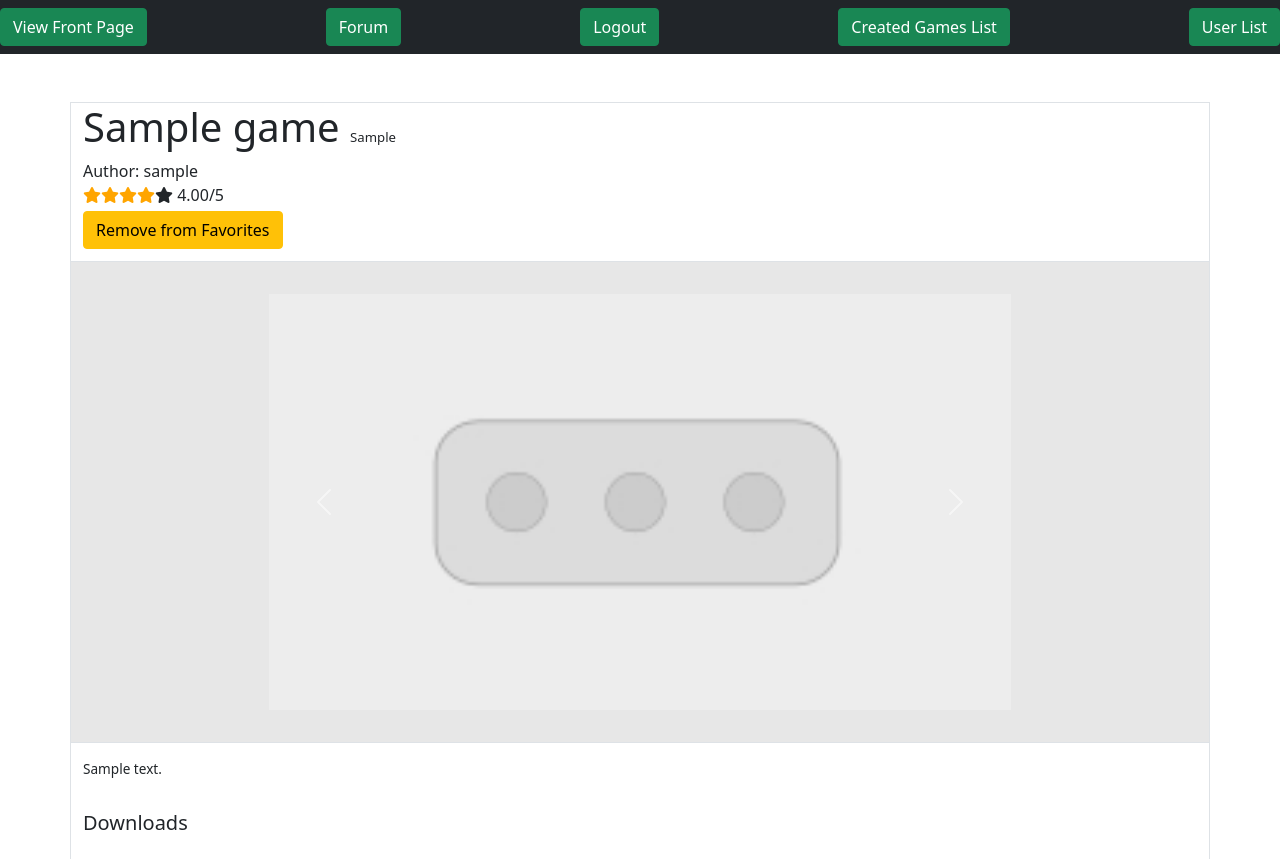
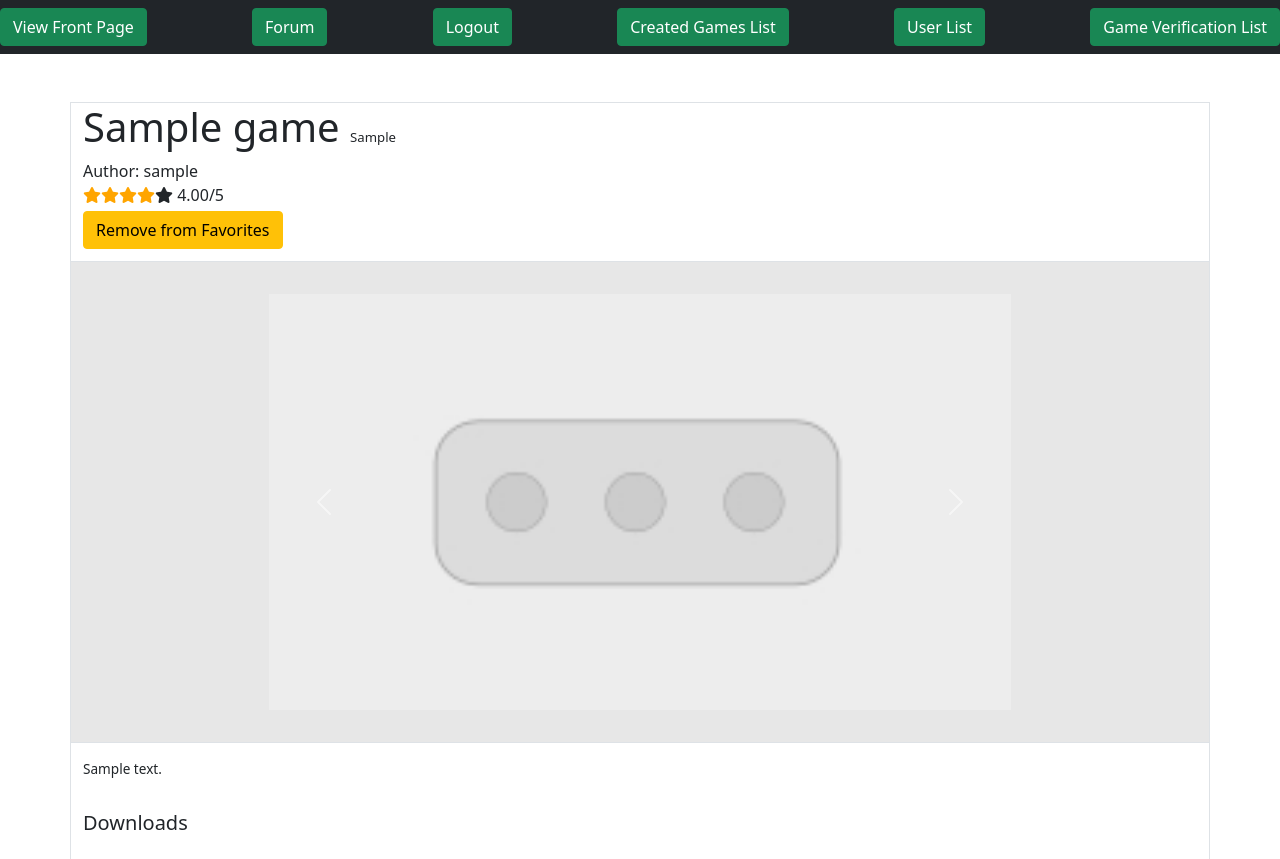
Before and after one commit to rasebdon/itp-minigames, a PHP site: page /index.php?action=viewGame&id=1 in a window 1280 px wide. Shown: the top 859 px of the page. Run offline with PHP 8.4, Linux system fonts and the light colour scheme; the visitor is signed in with stand-in values (Sample User, id 1); tables that the repository leaves empty hold one stand-in row (values such as "Sample post"); some libraries are stand-ins or nearby versions.

Commit message:
Added game verification system

```diff
--- a/css/game.css
+++ b/css/game.css
@@ -21,6 +21,10 @@
 }
 span.game-version {
     font-size: 0.33em!important;
+}
+span.game-verified {
+    font-size: 0.5em!important;
+    color: red;
 }
 .checked {
     color: orange;
--- a/index.php
+++ b/index.php
@@ -123,6 +123,7 @@ if ($showDebug) {
         <?php
         if ($loggedIn) {
             $accessStrength = $userType->getAccessStrength();
+            $_SESSION['AccessStrength'] = $accessStrength;
             // Normal user components
             if ($accessStrength >= UserType::User()->getAccessStrength()) {
         ?>
@@ -138,8 +139,9 @@ if ($showDebug) {
             }
             // Admin components
             if ($accessStrength >= UserType::Admin()->getAccessStrength()) {
-            ?> <a href="index.php?action=showUsers&amount=20&offset=0" class="btn btn-success">User List</a>
-
+            ?>
+            <a href="index.php?action=showUsers&amount=20&offset=0" class="btn btn-success">User List</a>
+            <a href="index.php?action=listGamesToVerify&amount=20&offset=0" class="btn btn-success">Game Verification List</a>
             <?php
             }
         } else {
@@ -208,6 +210,7 @@ if ($showDebug) {
             // Admin components
             if ($accessStrength >= UserType::Admin()->getAccessStrength()) {
                 require_once "utility/UserAdministration.php";
+                require_once "utility/GameVerificationList.php";
             }
         } else {
             // if someone isn´t logged in
--- a/models/Game.php
+++ b/models/Game.php
@@ -4,7 +4,7 @@
  */
 class Game {
     private $id;
-    private $name;
+    private $title;
     private $author;
     private $description;
     /** Associative bool array with keys: `windows`, `linux`, `mac` */
@@ -12,13 +12,14 @@ class Game {
     private $version;
     private $rating;
     private $playCount;
+    private $verified;
     /** Array with all screenshot paths */
     private $screenshots;
 
-    function __construct(int $id, string $name, User $author, string $description, array $plattforms, string $version, float $rating, array $screenshots, int $playCount)
+    function __construct(int $id, string $title, User $author, string $description, array $plattforms, string $version, float $rating, array $screenshots, int $playCount, bool $verified)
     {
         $this->id = $id;
-        $this->name = $name;
+        $this->title = $title;
         $this->author = $author;
         $this->description = $description;
         $this->plattforms = $plattforms;
@@ -26,6 +27,7 @@ class Game {
         $this->rating = $rating;
         $this->screenshots = $screenshots;
         $this->playCount = $playCount;
+        $this->verified = $verified;
     }
 
     /**
@@ -37,11 +39,11 @@ class Game {
     }
 
     /**
-     * Get the value of name
+     * Get the value of title
      */
-    public function getName()
+    public function getTitle()
     {
-        return $this->name;
+        return $this->title;
     }
 
     /**
@@ -126,4 +128,12 @@ class Game {
     {
         return $this->playCount;
     }
+
+    /**
+     * Get the value of verified
+     */
+    public function isVerified()
+    {
+        return $this->verified;
+    }
 }
--- a/services/GameService.class.php
+++ b/services/GameService.class.php
@@ -39,7 +39,8 @@ class GameService
                 $gamesData[$i]['Version'],
                 $gamesData[$i]['Rating'] == null ? 0 : $gamesData[$i]['Rating'],
                 array(), // TODO !
-                $gamesData[$i]['PlayCount']
+                $gamesData[$i]['PlayCount'],
+                $gamesData[$i]['Verified']
             );
         }
         return $games;
@@ -67,18 +68,137 @@ class GameService
             $gameData['Version'],
             $gameData['Rating'] == null ? 0 : $gameData['Rating'],
             array(), // TODO !
-            $gameData['PlayCount']
+            $gameData['PlayCount'],
+            $gameData['Verified']
         );
     }
 
-  //function with dummy data to test stuff
-    public function getAllGames(){
-        $this->db->query("SELECT * from game");
+    function searchGames(string $title, bool $verified = true, bool $all = false) {
+
+        if($all)
+            $this->db->query("SELECT * from game WHERE `Name` LIKE ? ORDER BY GameID ASC", "%" . $title . "%");
+        else if($verified)
+            $this->db->query("SELECT * from game WHERE `Name` LIKE ? AND Verified = 1 ORDER BY GameID ASC", "%" . $title . "%");
+        else
+            $this->db->query("SELECT * from game WHERE `Name` LIKE ? AND Verified = 0 ORDER BY GameID ASC", "%" . $title . "%");
+
+        // Null reference catch
+        if (!($gameData = $this->db->fetchAll()))
+        return null;
+
+        $gameObjs = array();
+
+        for ($i = 0; $i < sizeof($gameData); $i++) {
+        $gameObjs[$i] = new Game(
+            $gameData[$i]['GameID'],
+            $gameData[$i]['Name'],
+            UserService::$instance->getUser($gameData[$i]['FK_UserID']),
+            $gameData[$i]['Description'],
+            array(),
+            $gameData[$i]['Version'],
+            0,
+            array(),
+            0,
+            $gameData[$i]['Verified']
+        );
+        }
+        return $gameObjs;
+    }
+
+    function getGames(int $offset, int $amount, bool $verified = true, bool $all = false) {
+        if($all)
+            $this->db->query("SELECT * from game ORDER BY GameID ASC LIMIT ?, ?", $offset, $amount);
+        else if($verified)
+            $this->db->query("SELECT * from game WHERE Verified = 1 ORDER BY GameID ASC LIMIT ?, ?", $offset, $amount);
+        else
+            $this->db->query("SELECT * from game WHERE Verified = 0 ORDER BY GameID ASC LIMIT ?, ?", $offset, $amount);
 
         // Null reference catch
         if (!($gameData = $this->db->fetchAll()))
             return null;
 
+        $gameObjs = array();
+
+        for ($i = 0; $i < sizeof($gameData); $i++) {
+            $gameObjs[$i] = new Game(
+                $gameData[$i]['GameID'],
+                $gameData[$i]['Name'],
+                UserService::$instance->getUser($gameData[$i]['FK_UserID']),
+                $gameData[$i]['Description'],
+                array(),
+                $gameData[$i]['Version'],
+                0,
+                array(),
+                0,
+                $gameData[$i]['Verified']
+            );
+        }
+        return $gameObjs;
+    }
+
+    function deleteGame(int $id) {
+        $game = $this->getGame($id);
+
+        if($game == null)
+            return;
+
+        $dirPath = "resources/games/" . str_replace(' ', '', $game->getTitle());
+
+        // Delete Games
+        try {
+            $this->deleteGameFolder($dirPath);
+        }
+        catch(Exception $e) {
+            // echo $e->getMessage();
+        }
+
+        // Remove from Database
+        $this->db->query("DELETE FROM game WHERE GameID = ?", $id);
+    }
+
+    function deleteGameFolder(string $dirPath) {
+        if (!is_dir($dirPath)) {
+            throw new InvalidArgumentException("$dirPath must be a directory");
+        }
+        if (substr($dirPath, strlen($dirPath) - 1, 1) != '/') {
+            $dirPath .= '/';
+        }
+        $files = glob($dirPath . '*', GLOB_MARK);
+        foreach ($files as $file) {
+            if (is_dir($file)) {
+                $this->deleteGameFolder($file);
+            } else {
+                unlink($file);
+            }
+        }
+        rmdir($dirPath);
+    }
+
+    function verifyGame(int $id) {
+        $this->db->query("UPDATE game SET Verified = 1 WHERE GameID = ?", $id);
+    }
+
+    function getGamesCount(bool $verified = true, bool $all = false) {
+        if($all)
+            $this->db->query("SELECT COUNT(GameID) as Amount  from game");
+        else if($verified)
+            $this->db->query("SELECT COUNT(GameID) as Amount  from game WHERE Verified = 1");
+        else
+            $this->db->query("SELECT COUNT(GameID) as Amount from game WHERE Verified = 0");
+        return $this->db->fetchArray()['Amount'];
+    }
+
+    public function getAllGames(bool $verified = true, bool $all = false){
+        if($all)
+            $this->db->query("SELECT * from game");
+        else if($verified)
+            $this->db->query("SELECT * from game WHERE Verified = 1");
+        else
+            $this->db->query("SELECT * from game WHERE Verified = 0");
+
+        // Null reference catch
+        if (!($gameData = $this->db->fetchAll()))
+            return null;
 
         $gameObjs = array();
 
@@ -93,7 +213,8 @@ class GameService
                 $gameData[$i]['Version'],
                 0,
                 array(),
-                0
+                0,
+                $gameData[$i]['Verified']
             );
         }
         return $gameObjs;
@@ -106,7 +227,6 @@ class GameService
             return null;
 
         $gameObj = new Game(
-
             $gameData[0]['GameID'],
             $gameData[0]['Name'],
             UserService::$instance->getUser($gameData[0]['FK_UserID']),
@@ -115,7 +235,8 @@ class GameService
             $gameData[0]['Version'],
             0,
             array(),
-            0
+            0,
+            $gameData[0]['Verified']
         );
 
         return $gameObj;
--- a/utility/ForumMainPage.php
+++ b/utility/ForumMainPage.php
@@ -9,7 +9,7 @@ if (isset($_GET['action'])) {
             ?>
             <div class="forum-banner md-12 mb-3 d-flex justify-content-between" onclick="location.href='index.php?action=forum&id=<?= GameService::$instance->getForumID($game)?>';">
                 <h1 class="m-0">
-                    <span class="d-inline-block"><?= $game->getName() ?></span>
+                    <span class="d-inline-block"><?= $game->getTitle() ?></span>
                     <span class="d-inline-block text-muted forum-banner-author">by
                         <?= $game->getAuthor()->getUsername(); ?>
                     </span>
--- a/utility/ForumRenderer.php
+++ b/utility/ForumRenderer.php
@@ -35,7 +35,7 @@ class ForumRenderer {
                     background-repeat: no-repeat;
                     background-position: center;">
         <div class="forum-header custom-shadow col-md-6 px-0">
-            <h1 class="display-4"><?= $game->getName()?></h1>
+            <h1 class="display-4"><?= $game->getTitle()?></h1>
             <p class="mb-0 forum-linktogame">
                 <a href="index.php?action=viewGame&id=<?= $game->getId()?>" class="custom-shadow">visit site...</a>
             </p>
--- a/utility/GameList.php
+++ b/utility/GameList.php
@@ -49,7 +49,7 @@ class GameList {
             <div class="created-game col-12 row mb-3" id="created-game-<?=$game->getId()?>">
                 <div class="col-3"><img src="<?=$thumbnail?>" width="100%"></div>
                 <div class="col-9 row">
-                    <a class="no-hyperlink" href="index.php?action=viewGame&id=<?=$game->getId()?>"><div class="col-8 h2"><?=$game->getName()?></div></a>
+                    <a class="no-hyperlink" href="index.php?action=viewGame&id=<?=$game->getId()?>"><div class="col-8 h2"><?=$game->getTitle()?></div></a>
                     <div class="col-12">
                     <?php
                     for ($j=0; $j < 5; $j++) {
--- a/utility/GameRenderer.php
+++ b/utility/GameRenderer.php
@@ -15,7 +15,8 @@ class GameRenderer {
         switch($_GET['action']) {
             case "viewGame":
                 $game = GameService::$instance->getGame($_GET['id']);
-                $this->RenderGame($game);
+                if($game->isVerified() || (isset($_SESSION['AccessStrength']) && $_SESSION['AccessStrength'] >= UserType::Admin()->getAccessStrength()))
+                    $this->RenderGame($game);
                 break;
         }
     }
@@ -50,7 +51,8 @@ class GameRenderer {
                 4.722415,
                 array(  0 => "https://news.xbox.com/de-de/wp-content/uploads/sites/3/2020/04/Minecraft-RTX-Beta_Hero.jpg?fit=1920%2C1080",
                         1 => "https://i1.wp.com/www.minecraftrocket.com/wp-content/uploads/2015/03/LikeMinecraft-Shaders-Screenshot-1.png"),
-                      275);
+                      275,
+                    true);
 
         }
         // Do not render if function is called without game
@@ -61,11 +63,13 @@ class GameRenderer {
         <div class="row border game-display mt-5 mb-5">
             <div class="md-12 mb-2">
                 <h1 class="m-0">
-                    <span class="d-inline-block"><?= $game->getName() ?></span>
+                    <span class="d-inline-block"><?= $game->getTitle() ?></span>
                     <span class="d-inline-block game-version">
                         <?= $game->getVersion() ?>
                     </span>
-
+                    <span class="d-inline-block game-verified">
+                        <?= $game->isVerified() == 0 ? "Not verified" : "" ?>
+                    </span>
                 </h1>
             </div>
             <div class="col-12">
@@ -156,7 +160,7 @@ class GameRenderer {
                             </span>
                         </div>
                         <div class="col-6 text-end">
-                            <a class="btn btn-download" href="<?= "resources/games/" . urlencode(str_replace(' ', '', $game->getName())) . "/" . $game->getVersion() . "_" . Platform::Windows()->name . ".zip"?>">
+                            <a class="btn btn-download" href="<?= "resources/games/" . urlencode(str_replace(' ', '', $game->getTitle())) . "/" . $game->getVersion() . "_" . Platform::Windows()->name . ".zip"?>">
                                 Download
                             </a>
                         </div>
@@ -173,7 +177,7 @@ class GameRenderer {
                             </span>
                         </div>
                         <div class="col-6 text-end">
-                        <a class="btn btn-download" href="<?= "resources/games/" . urlencode(str_replace(' ', '', $game->getName())) . "/" . $game->getVersion() . "_" . Platform::Mac()->name . ".zip"?>">
+                        <a class="btn btn-download" href="<?= "resources/games/" . urlencode(str_replace(' ', '', $game->getTitle())) . "/" . $game->getVersion() . "_" . Platform::Mac()->name . ".zip"?>">
                                 Download
                             </a>
                         </div>
@@ -190,7 +194,7 @@ class GameRenderer {
                             </span>
                         </div>
                         <div class="col-6 text-end">
-                            <a class="btn btn-download" href="<?= "resources/games/" . urlencode(str_replace(' ', '', $game->getName())) . "/" . $game->getVersion() . "_" . Platform::Linux()->name . ".zip"?>">
+                            <a class="btn btn-download" href="<?= "resources/games/" . urlencode(str_replace(' ', '', $game->getTitle())) . "/" . $game->getVersion() . "_" . Platform::Linux()->name . ".zip"?>">
                                 Download
                             </a>
                         </div>
--- /dev/null
+++ b/utility/GameVerificationList.php
@@ -0,0 +1,209 @@
+<?php
+class GameVerificationList {
+
+    /** @var GameVerificationList */
+    public static $instance;
+
+    function __construct()
+    {
+        // Check for delete game
+        if(isset($_GET['delete'])) {
+            GameService::$instance->deleteGame($_GET['delete']);
+        }
+        // Check for verify game
+        if(isset($_GET['verify'])) {
+            GameService::$instance->verifyGame($_GET['verify']);
+        }
+        // Route GET variables
+        if(!isset($_GET['action']))
+            return;
+        switch($_GET['action']) {
+            case "listGamesToVerify":
+                if(isset($_GET['offset']) && isset($_GET['amount']))
+                    $this->showGamesToVerify($_GET['offset'], $_GET['amount']);
+                break;
+            case "searchVerificationGames":
+                if(isset($_GET['gameTitle']))
+                    $this->searchGames($_GET['gameTitle']);
+                break;
+        }
+    }
+
+    /**
+     * Shows the next set of games from the offset and amount given
+     */
+    public function showGamesToVerify($offset = 0, $amount = 20) {
+        // Check if games can be loaded (games amount > 0)
+        if(($gamesAmount = GameService::$instance->getGamesCount(false, false)) == 0)
+            return;
+
+        ?>
+        <div class="row game-verification-list">
+            <div class="mb-3 col-12 text-center">
+            <h1 class="display-3">Game Verification List</h1>
+            </div>
+            <div class="game-verification-list-search mb-5 mt-3">
+                <form class="d-flex row justify-content-center">
+                    <div class="mt-3 row col-6">
+                        <div class="col-10">
+                            <input class="d-block form-control me-2" name="gameTitle" id="search-id" type="search" placeholder="Search Game Title" aria-label="Search">
+                        </div>
+                        <input type="hidden" name="action" value="searchVerificationGames">
+                        <button class="btn btn-outline-success col-2" type="submit">Search</button>
+                    </div>
+                </form>
+            </div>
+            <div class="game-box col-12 row game-verification-list-item">
+                <div class="col-2 fw-bold">ID</div>
+                <div class="col-2 fw-bold">Title</div>
+                <div class="col-2 fw-bold">Author</div>
+                <div class="col-2 fw-bold">Version</div>
+                <div class="col-1 fw-bold">Delete</div>
+                <div class="col-1 fw-bold">Verify</div>
+                <div class="col-1 fw-bold">View</div>
+            </div>
+        <?php
+
+        // Get all unverfied games
+        $games = GameService::$instance->getGames($offset = 0, $amount = 20, false, false);
+
+        // Render all games that were loaded
+        /** @var Game $game */
+        foreach($games as $game) {
+            ?>
+            <div class="game-box col-12 row game-verification-list-item">
+                <div class="col-2"><?= $game->getId()?></div>
+                <div class="col-2"><?= $game->getTitle() ?></div>
+                <div class="col-2"><a href="<?= "?action=showUser&id=" . $game->getAuthor()->getId() ?>"><?= $game->getAuthor()->getUsername()?></a></div>
+                <div class="col-2"><?= $game->getVersion()?></div>
+                <div class="col-1">
+                    <a href="<?= "?action=listGamesToVerify&amount=$amount&offset=$offset&delete=" . $game->getId() ?>" class="btn btn-danger">X</a>
+                </div>
+                <div class="col-1">
+                    <a href="<?= "?action=listGamesToVerify&amount=$amount&offset=$offset&verify=" . $game->getId() ?>" class="btn btn-success">&#10003;</a>
+                </div>
+                <div class="col-1">
+                    <a href="?action=viewGame&id=<?=$game->getId()?>" class="btn btn-primary"><i class="bi bi-search"></i></a>
+                </div>
+            </div>
+            <?php
+        }
+
+        // Add buttons
+        ?>
+        <div class="mt-5 col-12 row p-0">
+        <div class="mt-2 mb-2 col-12"><p>Showing games <?=$offset + 1?> - <?=$offset + sizeof($games)?> ( <?=$gamesAmount?> total )</p></div>
+        <div class="d-flex col-6 justify-content-start p-0">
+        <?php
+        // If there are any game left that can be loaded before ( > amount ) then show button
+        if($offset - $amount >= 0) {
+            // Add load last amount
+            ?>
+            <a type="button" class="btn btn-primary" href="/?action=listGamesToVerify&amount=<?= $amount ?>&offset=<?=$offset - $amount > 0 ? $offset - $amount : 0?>">
+                Last <?= $amount ?> Games
+            </a>
+            <?php
+
+        }
+        ?>
+        </div>
+        <div class="d-flex col-6 justify-content-end p-0">
+        <?php
+        // If there are any games left that can be loaded after ( < total games in db ) then show button
+        if($amount + $offset < $gamesAmount) {
+            // Add load next amount
+            ?>
+            <a type="button" class="btn btn-primary" href="/?action=listGamesToVerify&amount=<?= $amount ?>&offset=<?= $offset + $amount?>">
+                Next <?= $amount ?> Games
+            </a>
+            <?php
+        }
+        ?>
+        </div>
+        </div>
+        </div>
+        <?php
+    }
+
+    /**
+     * Shows all games that are meeting the searched criteria
+     */
+    public function searchGames($searchTitle) {
+        // Check if games can be loaded (games amount > 0)
+        if(($gamesAmount = GameService::$instance->getGamesCount()) == 0)
+            return;
+
+        ?>
+        <div class="row game-verification-list">
+            <div class="mb-3 col-12 text-center">
+            <h1 class="display-3">Game Verification List</h1>
+            </div>
+            <div class="game-verification-search mb-4 mt-3">
+                <form class="d-flex row justify-content-center">
+                    <div class="mt-3 row col-6">
+                        <div class="col-10">
+                            <input class="d-block form-control me-2" name="gameTitle" id="search-id" type="search" placeholder="Search Game Title" aria-label="Search">
+                        </div>
+                        <input type="hidden" name="action" value="searchVerificationGames">
+                        <button class="btn btn-outline-success col-2" type="submit">Search</button>
+                    </div>
+                </form>
+            </div>
+            <div class="game-verification-search mb-2 text-center">
+                <a class="btn btn-success" type="button" href="/?action=listGamesToVerify&offset=0&amount=20">Show all</a>
+            </div>
+            <div class="game-verification-search mb-5 mt-3 text-center">
+                <h2>Showing results for "<?= $searchTitle?>"</h2>
+            </div>
+            <div class="game-box col-12 row game-verification-list-item">
+                <div class="col-2 fw-bold">ID</div>
+                <div class="col-2 fw-bold">Title</div>
+                <div class="col-2 fw-bold">Author</div>
+                <div class="col-2 fw-bold">Version</div>
+                <div class="col-1 fw-bold">Delete</div>
+                <div class="col-1 fw-bold">Verify</div>
+                <div class="col-1 fw-bold">View</div>
+            </div>
+        <?php
+
+        // Load the games from the service class
+        $games = GameService::$instance->searchGames($searchTitle, false, false);
+
+        if($games == null || sizeof($games) == 0) {
+            ?>
+            <div class="game-box col-12 text-center">
+                <p class="h4 mt-5">No results found</p>
+            </div>
+            <?php
+            return;
+        }
+
+        // Render all games that were loaded
+        /** @var Game $game */
+        foreach($games as $game) {
+            ?>
+            <div class="game-box col-12 row game-verification-list-item">
+                <div class="col-2"><?= $game->getId()?></div>
+                <div class="col-2"><?= $game->getTitle() ?></div>
+                <div class="col-2"><a href="<?= "?action=showUser&id=" . $game->getAuthor()->getId() ?>"><?= $game->getAuthor()->getUsername()?></a></div>
+                <div class="col-2"><?= $game->getVersion()?></div>
+                <div class="col-1">
+                    <a href="<?= "?action=listGamesToVerify&delete=" . $game->getId() ?>" class="btn btn-danger">X</a>
+                </div>
+                <div class="col-1">
+                    <a href="<?= "?action=listGamesToVerify&verify=" . $game->getId() ?>" class="btn btn-success">&#10003;</a>
+                </div>
+                <div class="col-1">
+                    <a href="?action=viewGame&id=<?=$game->getId()?>" class="btn btn-primary"><i class="bi bi-search"></i></a>
+                </div>
+            </div>
+            <?php
+        }
+        ?>
+        </div>
+        </div>
+        <?php
+    }
+}
+
+GameVerificationList::$instance = new GameVerificationList();
--- a/utility/UserAdministration.php
+++ b/utility/UserAdministration.php
@@ -156,8 +156,8 @@ class UserAdministration {
             <div class="user-box col-12 row user-administration-list-item">
                 <div class="col-2 fw-bold">ID</div>
                 <div class="col-2 fw-bold">Username</div>
+                <div class="col-2 fw-bold">Last Name</div>
                 <div class="col-2 fw-bold">First Name</div>
-                <div class="col-2 fw-bold">Last Name</div>
                 <div class="col-2 fw-bold">Role</div>
                 <div class="col-1 fw-bold">Delete</div>
                 <div class="col-1 fw-bold">View</div>
--- a/utility/frontPage.php
+++ b/utility/frontPage.php
@@ -120,7 +120,7 @@ if (!isset($_GET['action'])) {
                             <div class="sm-3 mb-2">
                                 <h5 class="m-0">
 
-                                    <a href="index.php?action=viewGame&id=' . $game->getId() . '" class="d-inline-block">' . $game->getName() . '</a>
+                                    <a href="index.php?action=viewGame&id=' . $game->getId() . '" class="d-inline-block">' . $game->getTitle() . '</a>
 
                                     <span class="d-inline-block game-version">
                                         ' . $game->getVersion() . '
@@ -166,7 +166,7 @@ if (!isset($_GET['action'])) {
 
 
 
-        <!-- <span class="d-inline-block">'. $game->getName() .'</span> **backup**-->
+        <!-- <span class="d-inline-block">'. $game->getTitle() .'</span> **backup**-->
 
     <?php
 
```
